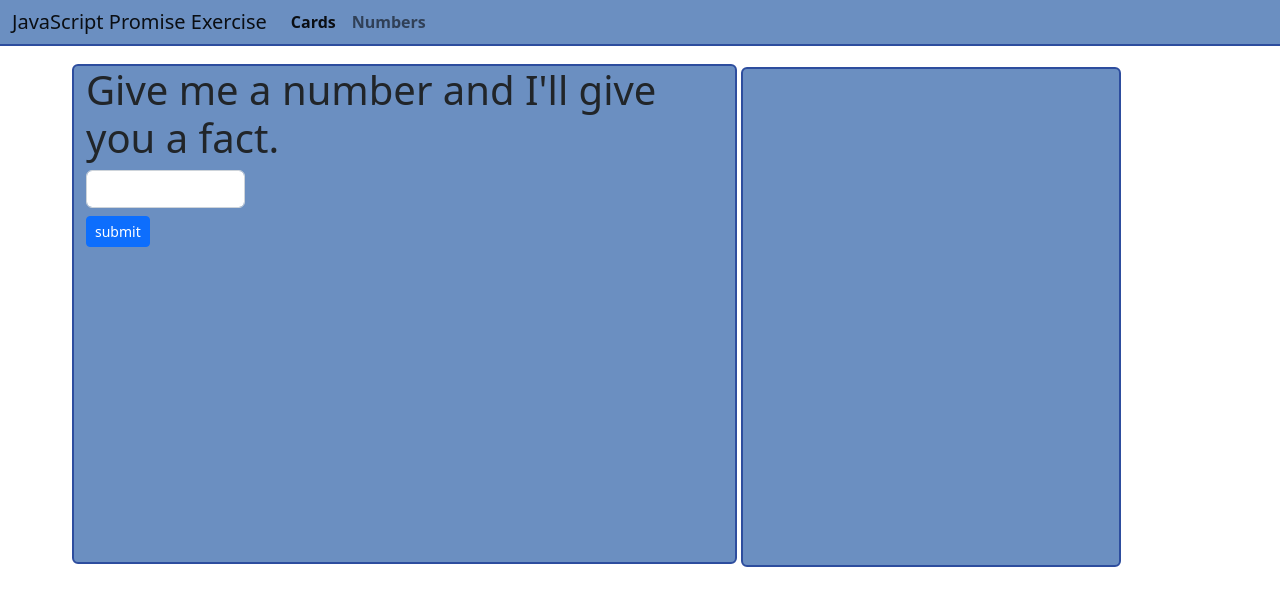
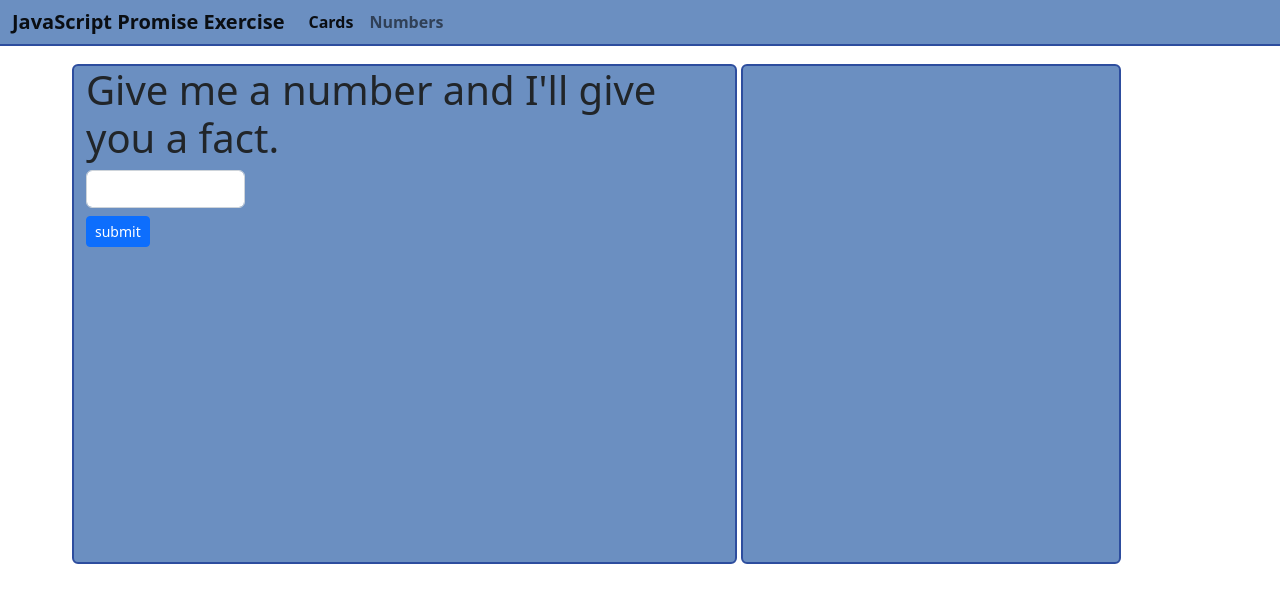
Before and after one commit to OSotoiv/js_promises, a Flask app: page /numbers in a window 1280 px wide. Shown: the top 606 px of the page. Run offline with Flask 3, Linux system fonts and the light colour scheme.

Commit message:
updated css styles

```diff
--- a/static/numbers.css
+++ b/static/numbers.css
@@ -7,7 +7,7 @@
 
 .facts {
     display: flex;
-    margin-top: 5px;
+    margin-top: 2px;
     justify-content: center;
     align-items: center;
 }
--- a/templates/base.html
+++ b/templates/base.html
@@ -14,7 +14,7 @@
 <body>
     <nav class="navbar navbar-expand-lg bg-body-tertiary">
         <div class="container-fluid">
-            <a class="navbar-brand" href="/">JavaScript Promise Exercise</a>
+            <a class="navbar-brand fw-bold" href="/">JavaScript Promise Exercise</a>
             <button class="navbar-toggler" type="button" data-bs-toggle="collapse"
                 data-bs-target="#navbarSupportedContent" aria-controls="navbarSupportedContent" aria-expanded="false"
                 aria-label="Toggle navigation">
```
